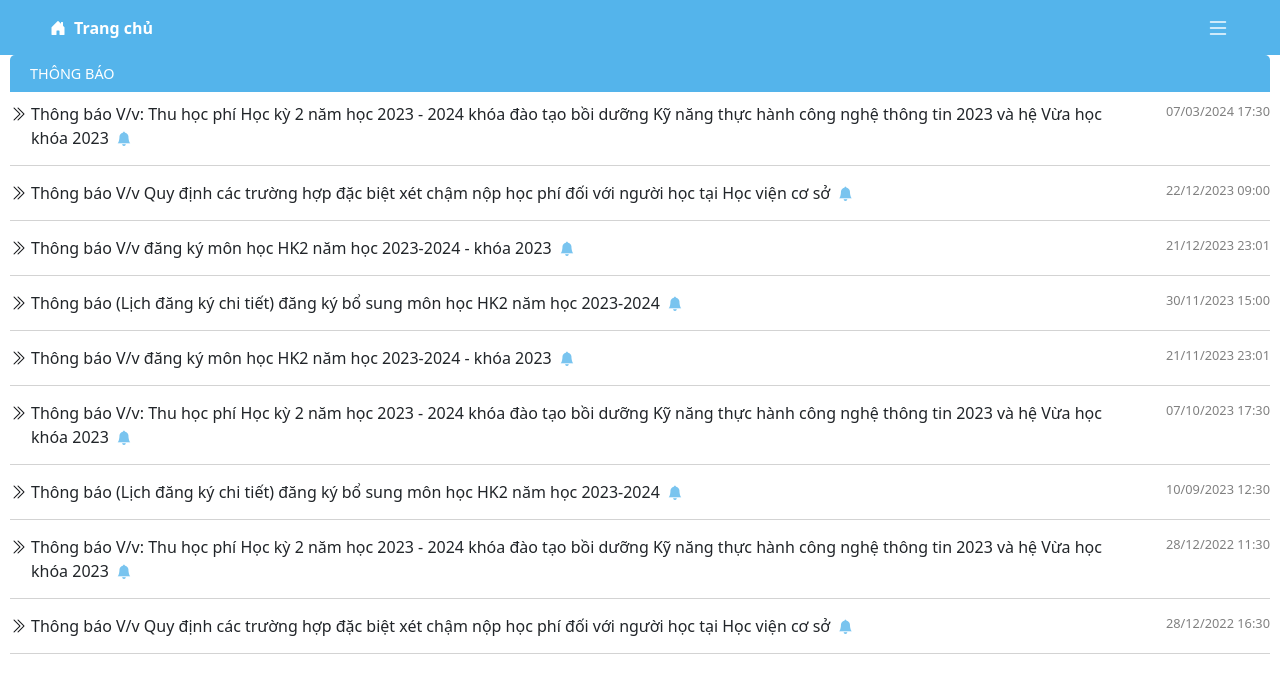
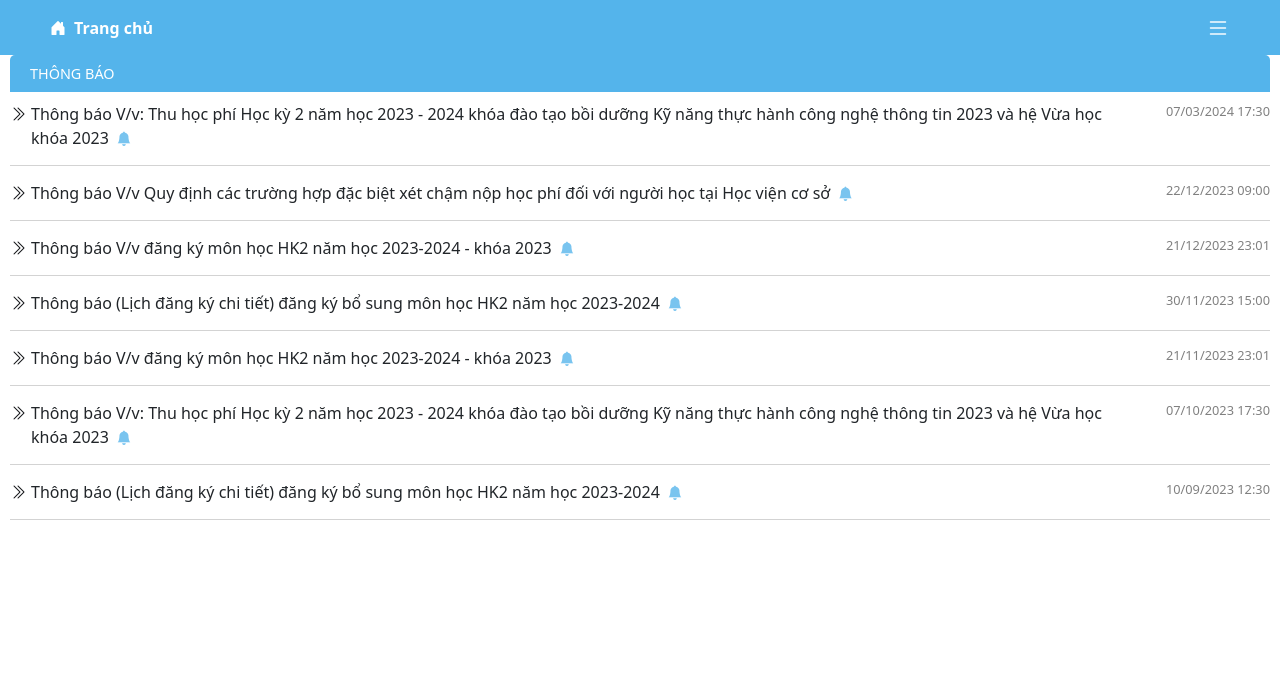
Before and after one commit to codevcn/RSS-Client, a React (Vite) app: page / in a window 1280 px wide. Shown: the top 674 px of the page. Built offline with nearby package versions, Linux system fonts and the light colour scheme.

Commit message:
Revert "sửa lại thêm sv"
This reverts commit 067e9af3516ee8e02e1e90825a5e86b6e679ffb5.

```diff
--- a/src/components/Student/StudentAddModal.jsx
+++ b/src/components/Student/StudentAddModal.jsx
@@ -103,8 +103,8 @@ const StudentAddModal = ({ show, onHide, onUpdate, students, accounts }) => {
 
     const handleConfirmAdd = async () => {
         event.preventDefault()
-        //const newStudentWithAccountInfo = { ...newStudent, ...accountInfo }
-        const newStudentWithAccountInfo = { ...newStudent }
+        //const validationErrors = {}
+        const newStudentWithAccountInfo = { ...newStudent, ...accountInfo }
         console.log('Dữ liệu mới của sinh viên:', newStudentWithAccountInfo)
         //onAdd(newStudentWithAccountInfo)
         try {
@@ -169,17 +169,17 @@ const StudentAddModal = ({ show, onHide, onUpdate, students, accounts }) => {
             validationErrors.idcard = 'Số điện thoại phải là chữ số!'
         }
 
-        // if (accounts.some((aco) => aco.username === accountInfo.username)) {
-        //     validationErrors.username = 'Tài khoản đã tồn tại !'
-        // }
+        if (accounts.some((aco) => aco.username === accountInfo.username)) {
+            validationErrors.username = 'Tài khoản đã tồn tại !'
+        }
 
-        // if (!accountInfo.username.trim()) {
-        //     validationErrors.username = 'Không để trống Tài khoản !'
-        // }
+        if (!accountInfo.username.trim()) {
+            validationErrors.username = 'Không để trống Tài khoản !'
+        }
 
-        // if (!accountInfo.password.trim()) {
-        //     validationErrors.password = 'Không để trống Mật khẩu !'
-        // }
+        if (!accountInfo.password.trim()) {
+            validationErrors.password = 'Không để trống Mật khẩu !'
+        }
 
         setErrors(validationErrors)
 
@@ -261,9 +261,6 @@ const StudentAddModal = ({ show, onHide, onUpdate, students, accounts }) => {
                                     <span className="warning-text">{errors.birthday}</span>
                                 )}
                             </Form.Group>
-                        </Form>
-                    </div>
-                    <div className="col-md-6">
                             <Form.Group controlId="idcard">
                                 <Form.Label>Căn cước công dân</Form.Label>
                                 <Form.Control
@@ -272,8 +269,13 @@ const StudentAddModal = ({ show, onHide, onUpdate, students, accounts }) => {
                                     value={newStudent.idcard}
                                     onChange={handleStudentInputChange}
                                 />
-                            {errors.idcard && <span className="warning-text">{errors.idcard}</span>}
+                                {errors.idcard && (
+                                    <span className="warning-text">{errors.idcard}</span>
+                                )}
                             </Form.Group>
+                        </Form>
+                    </div>
+                    <div className="col-md-6">
                         <Form.Group controlId="phone">
                             <Form.Label>Số điện thoại</Form.Label>
                             <Form.Control
@@ -320,7 +322,7 @@ const StudentAddModal = ({ show, onHide, onUpdate, students, accounts }) => {
                                 </select>
                             </div>
                         </div>
-                        {/* <Form>
+                        <Form>
                             <Form.Group controlId="username">
                                 <Form.Label>Tài khoản</Form.Label>
                                 <Form.Control
@@ -351,7 +353,7 @@ const StudentAddModal = ({ show, onHide, onUpdate, students, accounts }) => {
                                     <span className="warning-text">{errors.password}</span>
                                 )}
                             </Form.Group>
-                        </Form> */}
+                        </Form>
                     </div>
                 </div>
             </Modal.Body>
--- a/src/lib/notifications.js
+++ b/src/lib/notifications.js
@@ -40,16 +40,6 @@ const notifications = [
         title: `Thông báo (Lịch đăng ký chi tiết) đăng ký bổ sung môn học HK2 năm học 2023-2024`,
         date: '10/09/2023 12:30',
     },
-    {
-        id: 8,
-        title: `Thông báo V/v: Thu học phí Học kỳ 2 năm học 2023 - 2024 khóa đào tạo bồi dưỡng Kỹ năng thực hành công nghệ thông tin 2023 và hệ Vừa học khóa 2023`,
-        date: '28/12/2022 11:30',
-    },
-    {
-        id: 9,
-        title: `Thông báo V/v Quy định các trường hợp đặc biệt xét chậm nộp học phí đối với người học tại Học viện cơ sở`,
-        date: '28/12/2022 16:30',
-    },
 ]
 
 export default notifications
--- a/src/pages/AdminHome.jsx
+++ b/src/pages/AdminHome.jsx
@@ -1,5 +1,4 @@
 import { useNavigate } from 'react-router-dom'
-import notifications from '../lib/notifications'
 import './AdminHome.scss'
 const AdminHome = () => {
     const navigator = useNavigate()
@@ -17,47 +16,23 @@ const AdminHome = () => {
     }
     return (
         <div className="HomePage">
-            {/* <div className="AddRegisterSession-title">
-                <h2>Trang chủ</h2>
-            </div> */}
+            <div className="AddRegisterSession-title">
+                <h2>Admin Home</h2>
+            </div>
             <div className="button-div">
+                <button className="Sub" onClick={subjectList}>
+                    subjectList
+                </button>
                 <button className="Stu" onClick={StudentList}>
-                    Danh sách sinh viên
+                    StudentList
                 </button>
-                <button className="Sub" onClick={subjectList}>
-                    Danh sách môn học
+                <button className="Info" onClick={Admin}>
+                    AdminInfo
                 </button>
                 <button className="Info" onClick={ChangeCourse}>
-                    Điều chỉnh đăng ký môn
-                </button>
-                <button className="Info" onClick={Admin}>
-                    Thông tin tài khoản
+                    Điều chỉnh đăng kí môn
                 </button>
             </div>
-            <Notification />
-        </div>
-    )
-}
-
-const Notification = () => {
-    return (
-        <div className="notifications">
-            {notifications.map(({ id, title, date }) => (
-                <div key={id} className="notification">
-                    <div className="notification-title-box">
-                        <span>
-                            <i className="bi bi-chevron-double-right"></i>
-                        </span>
-                        <span>
-                            <span>{title}</span>
-                            <i className="bi bi-bell-fill"></i>
-                        </span>
-                    </div>
-                    <div className="date">
-                        <span>{date}</span>
-                    </div>
-                </div>
-            ))}
         </div>
     )
 }
--- a/src/pages/AdminHome.scss
+++ b/src/pages/AdminHome.scss
@@ -11,8 +11,8 @@
         border-radius: 5px;
     }
     & h2 {
+
         color: white;
-        font-size: 23px;
     }
     & .button-div {
         & button {
@@ -20,71 +20,18 @@
             border: 2px colors.$rss-regular-blue solid;
             color: white;
             font-weight: bold;
-            margin-top: 20px !important;
+            margin-top: 10px;
             margin-left: 10px;
             border-radius: 5px;
-            font-size: 18px !important;
+            font-size: 20px;
             padding: 10px 20px;
-            margin-bottom: 30px;
-            &:hover {
+            &:hover{
                 background-color: white;
                 color: colors.$rss-regular-blue;
             }
         }
     }
-    & .admin-info-wrapper {
+    & .admin-info-wrapper{
         margin-top: 30px;
     }
-
-    & .title-box {
-        background-color: colors.$rss-regular-blue;
-        padding: 10px;
-        padding-left: 20px;
-
-        & h2 {
-            font-size: 0.9rem;
-            color: white;
-        }
-    }
-
-    & .notifications {
-        display: flex;
-        flex-direction: column;
-        row-gap: 15px;
-        padding: 10px 0;
-
-        & .notification {
-            display: flex;
-            justify-content: space-between;
-            column-gap: 30px;
-            width: 100%;
-            border-bottom: 1px lightgray solid;
-            padding-bottom: 15px;
-
-            & .notification-title-box {
-                display: flex;
-                column-gap: 5px;
-                font-size: 1rem;
-                cursor: pointer;
-
-                &:hover {
-                    text-decoration: underline;
-                }
-
-                & i.bi-bell-fill {
-                    font-size: 0.9rem;
-                    color: colors.$rss-regular-blue;
-                    margin-left: 8px;
-                    animation: blink 1s infinite;
-                }
-            }
-
-            & .date {
-                font-size: 0.8rem;
-                width: max-content;
-                white-space: nowrap;
-                color: gray;
-            }
-        }
-    }
 }
--- a/src/pages/StudentHome.jsx
+++ b/src/pages/StudentHome.jsx
@@ -1,5 +1,4 @@
 import { useNavigate } from 'react-router-dom'
-import notifications from '../lib/notifications'
 import './StudentHome.scss'
 
 const StudentHome = () => {
@@ -14,9 +13,9 @@ const StudentHome = () => {
 
     return (
         <div className="HomePage">
-            {/* <div className="AddRegisterSession-title">
+            <div className="AddRegisterSession-title">
                 <h2>Trang chủ Sinh viên</h2>
-            </div> */}
+            </div>
             <div className="button-div">
                 <button className="Sub" onClick={subjectList}>
                     Danh sách môn học
@@ -25,30 +24,6 @@ const StudentHome = () => {
                     Môn học đã đăng ký
                 </button>
             </div>
-            <Notification />
-        </div>
-    )
-}
-
-const Notification = () => {
-    return (
-        <div className="notifications">
-            {notifications.map(({ id, title, date }) => (
-                <div key={id} className="notification">
-                    <div className="notification-title-box">
-                        <span>
-                            <i className="bi bi-chevron-double-right"></i>
-                        </span>
-                        <span>
-                            <span>{title}</span>
-                            <i className="bi bi-bell-fill"></i>
-                        </span>
-                    </div>
-                    <div className="date">
-                        <span>{date}</span>
-                    </div>
-                </div>
-            ))}
         </div>
     )
 }
--- a/src/pages/StudentHome.scss
+++ b/src/pages/StudentHome.scss
@@ -10,11 +10,9 @@
         padding-left: 20px;
         border-radius: 5px;
     }
-
     & h2 {
         color: white;
     }
-
     & .button-div {
         & button {
             background-color: colors.$rss-regular-blue;
@@ -32,49 +30,7 @@
             }
         }
     }
-
     & .admin-info-wrapper {
         margin-top: 30px;
     }
-
-    & .notifications {
-        display: flex;
-        flex-direction: column;
-        row-gap: 15px;
-        padding: 10px 0;
-
-        & .notification {
-            display: flex;
-            justify-content: space-between;
-            column-gap: 30px;
-            width: 100%;
-            border-bottom: 1px lightgray solid;
-            padding-bottom: 15px;
-
-            & .notification-title-box {
-                display: flex;
-                column-gap: 5px;
-                font-size: 1rem;
-                cursor: pointer;
-
-                &:hover {
-                    text-decoration: underline;
-                }
-
-                & i.bi-bell-fill {
-                    font-size: 0.9rem;
-                    color: colors.$rss-regular-blue;
-                    margin-left: 8px;
-                    animation: blink 1s infinite;
-                }
-            }
-
-            & .date {
-                font-size: 0.8rem;
-                width: max-content;
-                white-space: nowrap;
-                color: gray;
-            }
-        }
-    }
 }
--- a/src/services/StudentService.js
+++ b/src/services/StudentService.js
@@ -62,7 +62,6 @@ class StudentService {
     }
 
     async addStudent(studentWithAccount) {
-        //async addStudent() {
         try {
             const response = await axios_client.post(
                 addStudentInfo_api,
```
Lines whose indentation alone changed are shown as unchanged.
